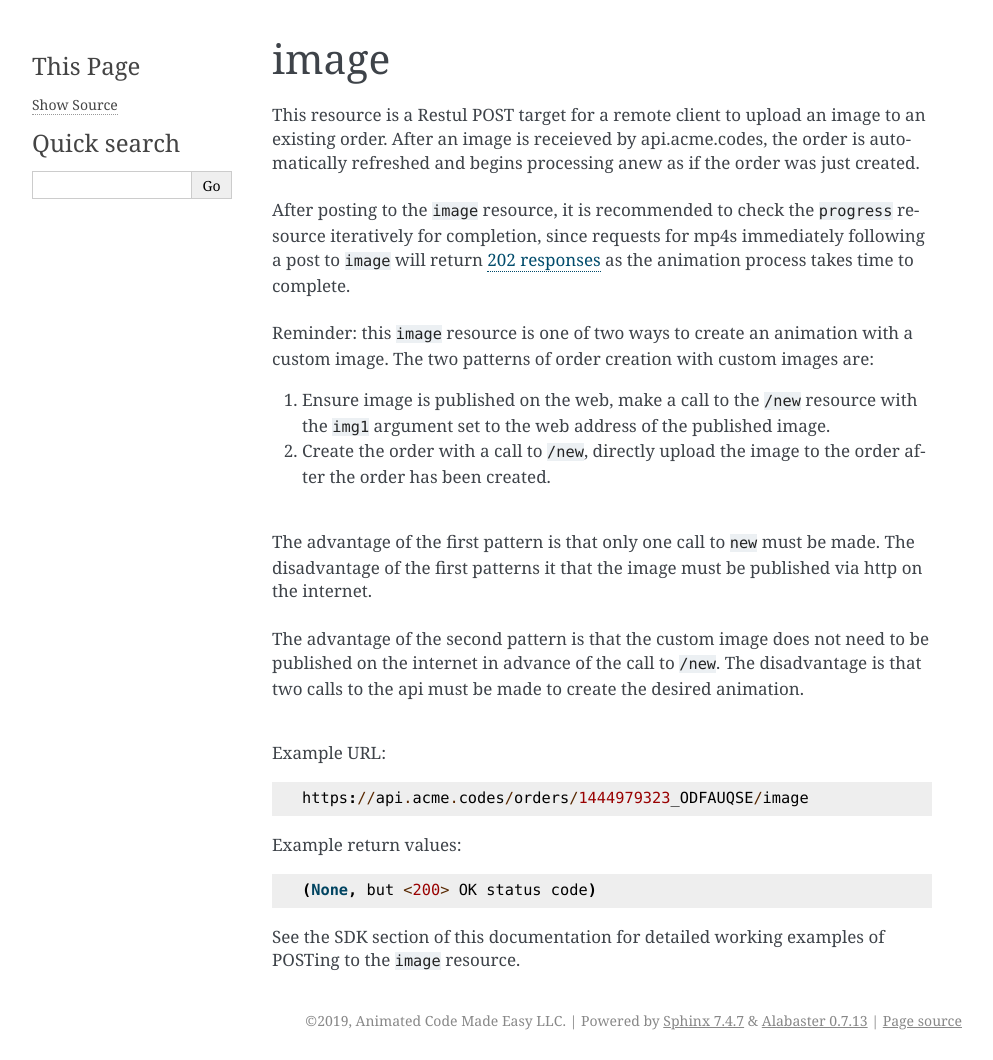
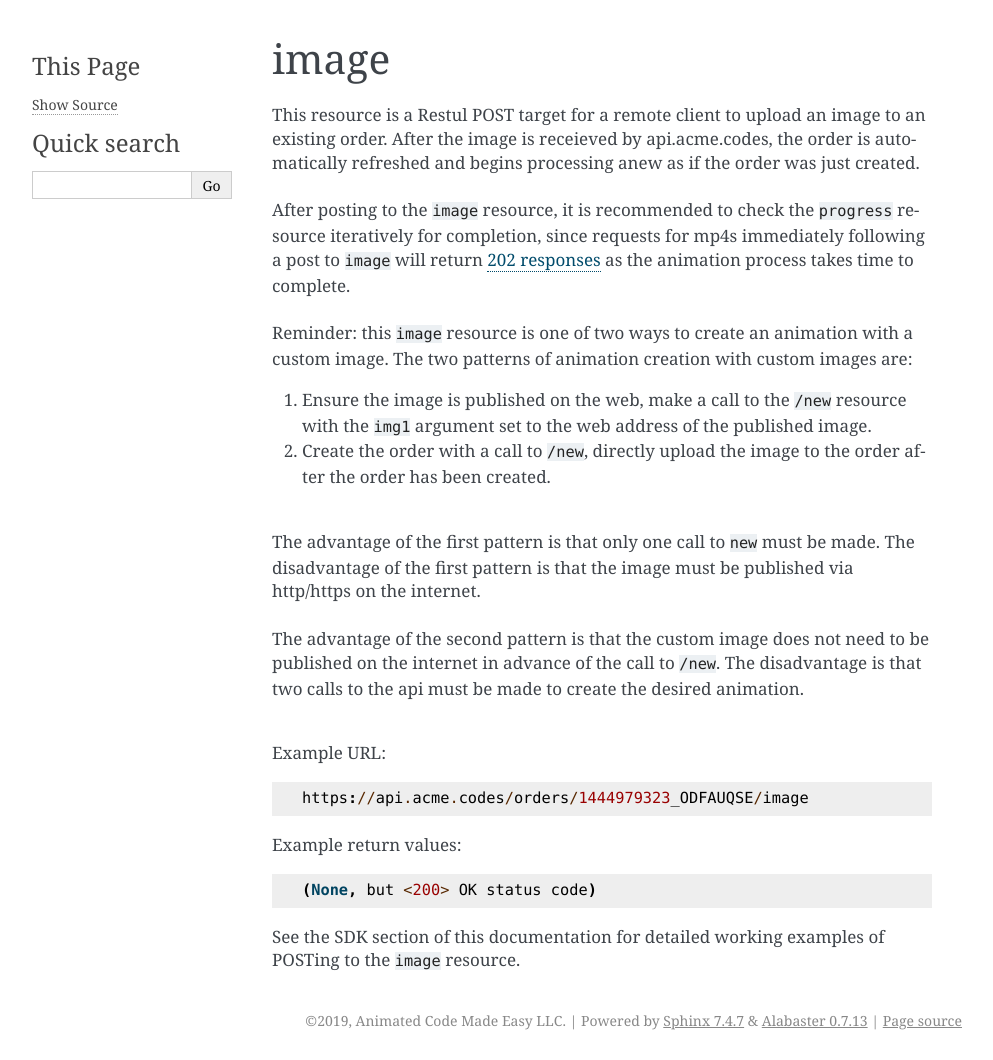
Before and after one commit to pcmillerAcme/docs, a Sphinx documentation site: the page built from source/image.rst, in a window 1280 px wide. Shown: the whole page, without its empty margins (148-1141 px from the left). Built offline with Sphinx 7.4.7, drawn with Linux system fonts in a browser that asks for light colours.

Commit message:
fixed minor typos in image page

```diff
--- a/source/image.rst
+++ b/source/image.rst
@@ -6,18 +6,18 @@
 image
 #####
 
-This resource is a Restul POST target for a remote client to upload an image to an existing order. After an image is receieved by api.acme.codes, the order is automatically refreshed and begins processing anew as if the order was just created. |br|
+This resource is a Restul POST target for a remote client to upload an image to an existing order. After the image is receieved by api.acme.codes, the order is automatically refreshed and begins processing anew as if the order was just created. |br|
 |br|
 After posting to the ``image`` resource, it is recommended to check the ``progress`` resource iteratively for completion, since requests for mp4s immediately following a post to ``image`` will return `202 responses <https://restfulapi.net/http-status-202-accepted>`_  as the animation process takes time to complete.
 |br|
 |br|
-Reminder: this ``image`` resource is one of two ways to create an animation with a custom image. The two patterns of order creation with custom images are:
+Reminder: this ``image`` resource is one of two ways to create an animation with a custom image. The two patterns of animation creation with custom images are:
 
-1. Ensure image is published on the web, make a call to the ``/new`` resource with the ``img1`` argument set to the web address of the published image.
+1. Ensure the image is published on the web, make a call to the ``/new`` resource with the ``img1`` argument set to the web address of the published image.
 2. Create the order with a call to ``/new``, directly upload the image to the order after the order has been created.
 
 |br|
-The advantage of the first pattern is that only one call to ``new`` must be made. The disadvantage of the first patterns it that the image must be published via http on the internet.
+The advantage of the first pattern is that only one call to ``new`` must be made. The disadvantage of the first pattern is that the image must be published via http/https on the internet.
 |br|
 |br|
 The advantage of the second pattern is that the custom image does not need to be published on the internet in advance of the call to ``/new``. The disadvantage is that two calls to the api must be made to create the desired animation.
```
